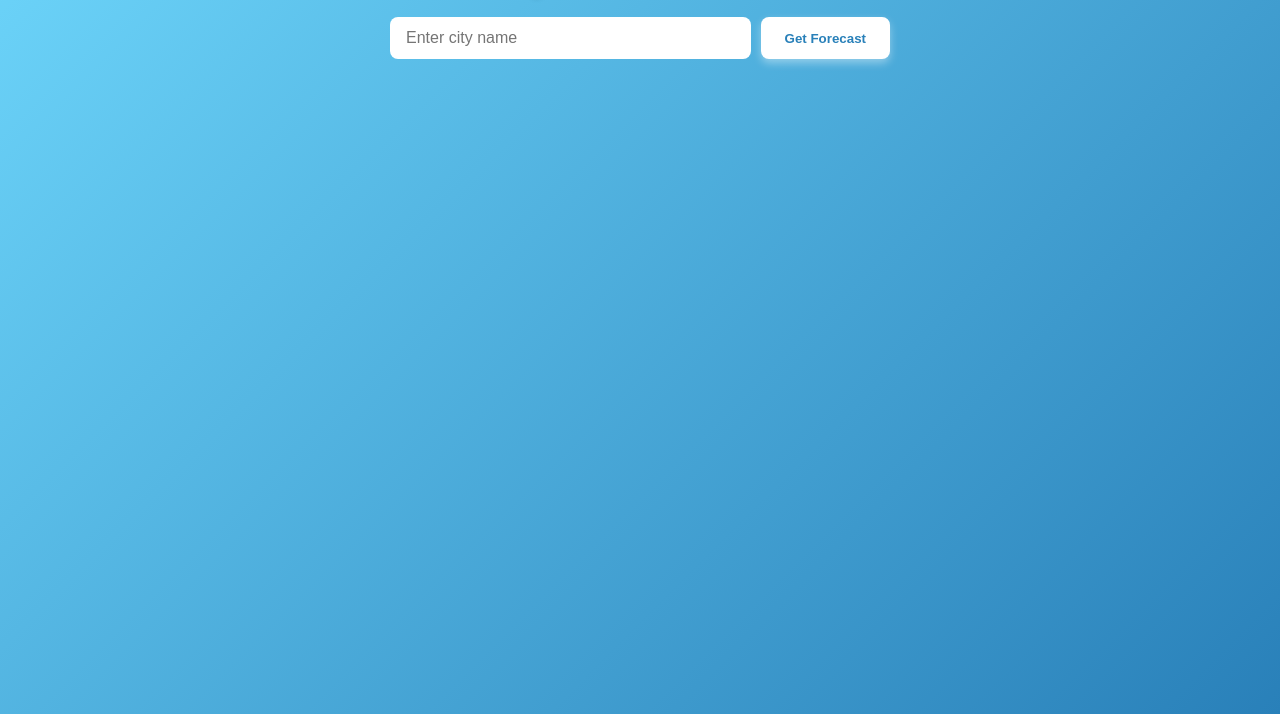
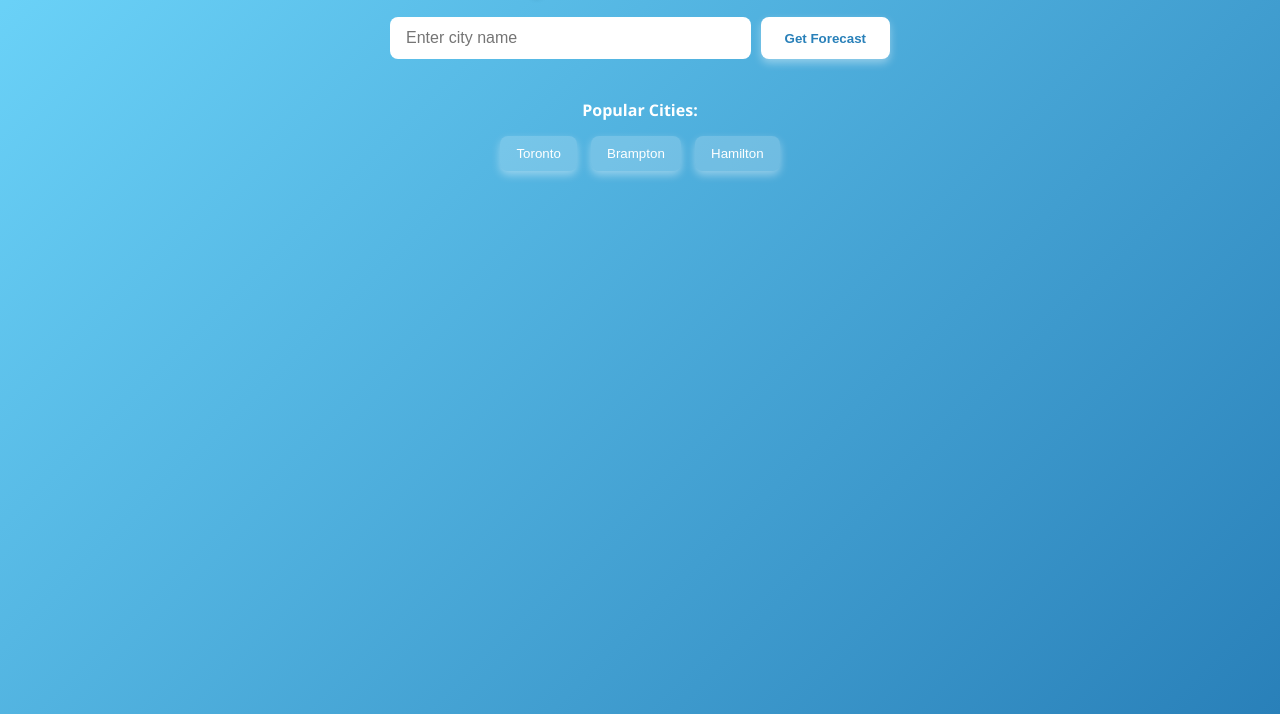
Before and after one commit to jasleen675/INM420SAA_JasleenKaur_Assign4-RestAPI, a website: page public/index.html in a window 1280 px wide. Shown: the part 86-800 px from the top of the page. Drawn offline with Linux system fonts and the light colour scheme.

Commit message:
updated js

```diff
--- a/public/assets/css/style.css
+++ b/public/assets/css/style.css
@@ -78,6 +78,34 @@ button:hover {
   line-height: 1.5;
 }
 
+#popular-cities {
+  margin-bottom: 20px;
+}
+
+#popular-cities p {
+  margin-bottom: 10px;
+  font-weight: 600;
+}
+.headingg{
+    color: white;
+}
+
+.city-btn {
+  background-color: rgba(255, 255, 255, 0.2);
+  color: #fff;
+  border: none;
+  margin: 5px;
+  padding: 10px 16px;
+  border-radius: 8px;
+  cursor: pointer;
+  transition: background-color 0.3s ease;
+  font-weight: 500;
+}
+
+.city-btn:hover {
+  background-color: rgba(255, 255, 255, 0.35);
+}
+
 #weather-info.show {
   opacity: 1;
 }
--- a/public/assets/js/main.js
+++ b/public/assets/js/main.js
@@ -49,3 +49,12 @@ form.addEventListener("submit", async (e) => {
     console.error("Fetch error:", error);
   }
 });
+const cityButtons = document.querySelectorAll(".city-btn");
+
+cityButtons.forEach((btn) => {
+  btn.addEventListener("click", () => {
+    const city = btn.textContent;
+    input.value = city;
+    form.dispatchEvent(new Event("submit"));
+  });
+});
--- a/public/index.html
+++ b/public/index.html
@@ -13,6 +13,12 @@
             <input type="text" id="location-input" placeholder="Enter city name" required />
             <button type="submit">Get Forecast</button>
         </form>
+        <div id="popular-cities">
+            <p class="headingg">Popular Cities:</p>
+            <button class="city-btn">Toronto</button>
+            <button class="city-btn">Brampton</button>
+            <button class="city-btn">Hamilton</button>
+        </div>
 
         <div id="weather-info">Enter a location to get the forecast.</div>
 
```
